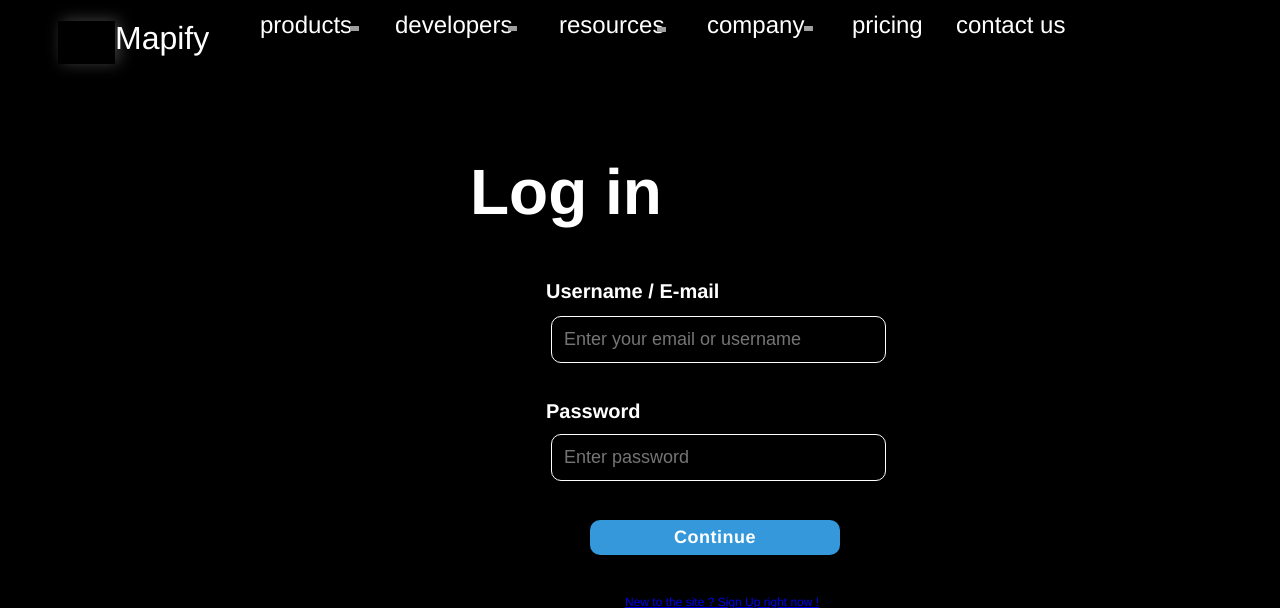
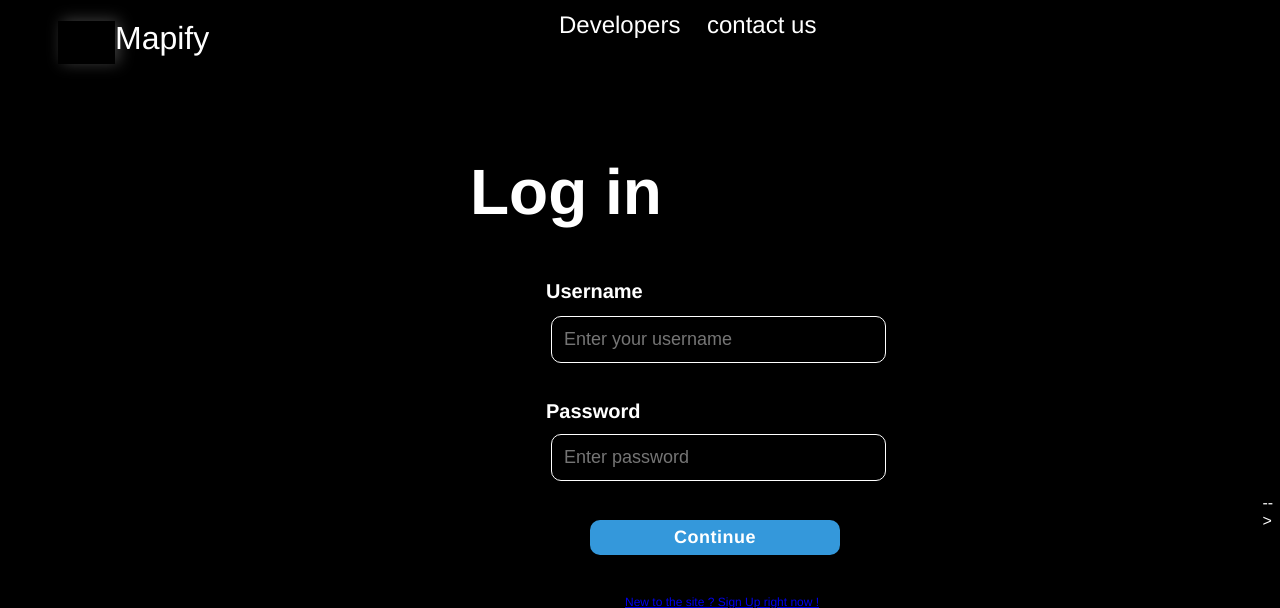
Before and after one commit to rohit-jain-546/project-mapify, a Flask app: page /login in a window 1280 px wide. Shown: the top 608 px of the page. Run offline with Flask 3, Linux system fonts and the light colour scheme; grey boxes are pictures that could not be loaded.

Commit message:
small adjustment in login page

```diff
--- a/templates/login.html
+++ b/templates/login.html
@@ -1,11 +1,13 @@
 <!DOCTYPE html>
 <html lang="en">
+
 <head>
     <meta charset="UTF-8">
     <meta name="viewport" content="width=device-width, initial-scale=1.0">
     <title>Mapify Login</title>
     <link rel="stylesheet" href="{{url_for('static',filename='css/s3.css')}}" />
 </head>
+
 <body>
     <div class="desktop">
         <div class="group">
@@ -16,30 +18,30 @@
 
         <div class="text-wrapper">Mapify</div>
 
-    <div class="group-2">
+        <!-- <div class="group-2">
         <div class="text-wrapper-4">products</div>
         <img class="polygon" src="path-to-arrow.png" alt="arrow">
-    </div>
+    </div> -->
 
-    <div class="group-3">
+        <!-- <div class="group-3">
         <div class="text-wrapper-5">developers</div>
-        <img class="img" src="path-to-arrow.png" alt="arrow">
-    </div>
+        <!-- <img class="img" src="path-to-arrow.png" alt="arrow"> -->
+    </div> -->
 
     <div class="group-wrapper">
         <div class="group-4">
-            <div class="text-wrapper-6">resources</div>
-            <img class="polygon-2" src="path-to-arrow.png" alt="arrow">
+            <div class="text-wrapper-6">Developers</div>
+            <!-- <img class="polygon-2" src="path-to-arrow.png" alt="arrow"> -->
         </div>
     </div>
 
     <div class="group-5">
-        <div class="text-wrapper-6">company</div>
-        <img class="polygon-3" src="path-to-arrow.png" alt="arrow">
+        <div class="text-wrapper-6">contact us</div>
+        <!-- <img class="polygon-3" src="path-to-arrow.png" alt="arrow"> -->
     </div>
 
-    <div class="text-wrapper-2">pricing</div>
-    <div class="text-wrapper-3">contact us</div>
+    <!-- <div class="text-wrapper-2">pricing</div> -->
+    <!-- <div class="text-wrapper-3">contact us</div> -->
 
     <div class="text-wrapper-7">Log in</div>
     <form method="POST" action="">
@@ -47,8 +49,8 @@
 
 
         <div class="group-6">
-        <div class="text-wrapper-11">Username / E-mail</div>
-        <div class="rectangle">{{ form.unm(class="input-field", placeholder="Enter your email or username") }}</div>
+            <div class="text-wrapper-11">Username</div>
+            <div class="rectangle">{{ form.unm(class="input-field", placeholder="Enter your username") }}</div>
             <div class="text-wrapper-10"></div>
         </div>
 
@@ -68,4 +70,5 @@
     <div class="ellipse-3"></div>
     </div>
 </body>
+
 </html>
```
Also changed, not shown: static/images/mapify logo.jpg (added). Lines whose indentation alone changed are shown as unchanged.
